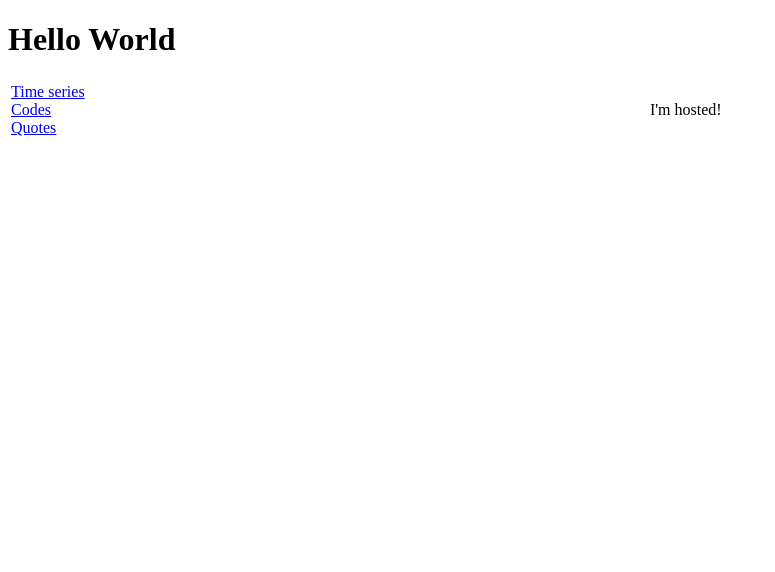
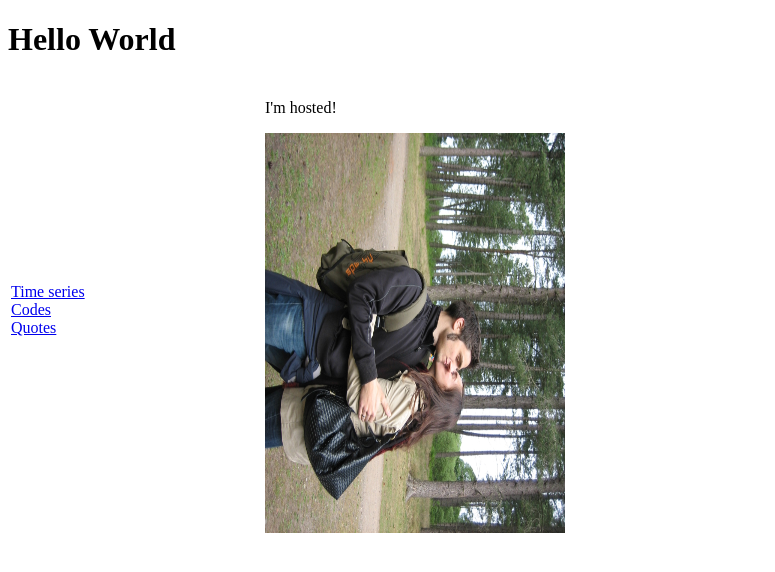
Before and after one commit to benkolb/benkolb.github.io, a plain HTML site: page index.html in a window 1280 px wide. Shown: the whole page, without its empty margins (0-775 px from the left). Drawn offline with Linux system fonts and the light colour scheme.

Commit message:
with pic

```diff
--- a/index.html
+++ b/index.html
@@ -16,7 +16,7 @@
 </td>
 <td class="body">
 <p>I'm hosted!</p>
-<!<IMG SRC="Sonja.jpg" WIDTH="300" HEIGHT="400" ALT="Hello Sonja!">
+<IMG SRC="Sonja.jpg" WIDTH="300" HEIGHT="400" ALT="Hello Sonja!">
 </td>
 </tr>
 </table>
```
